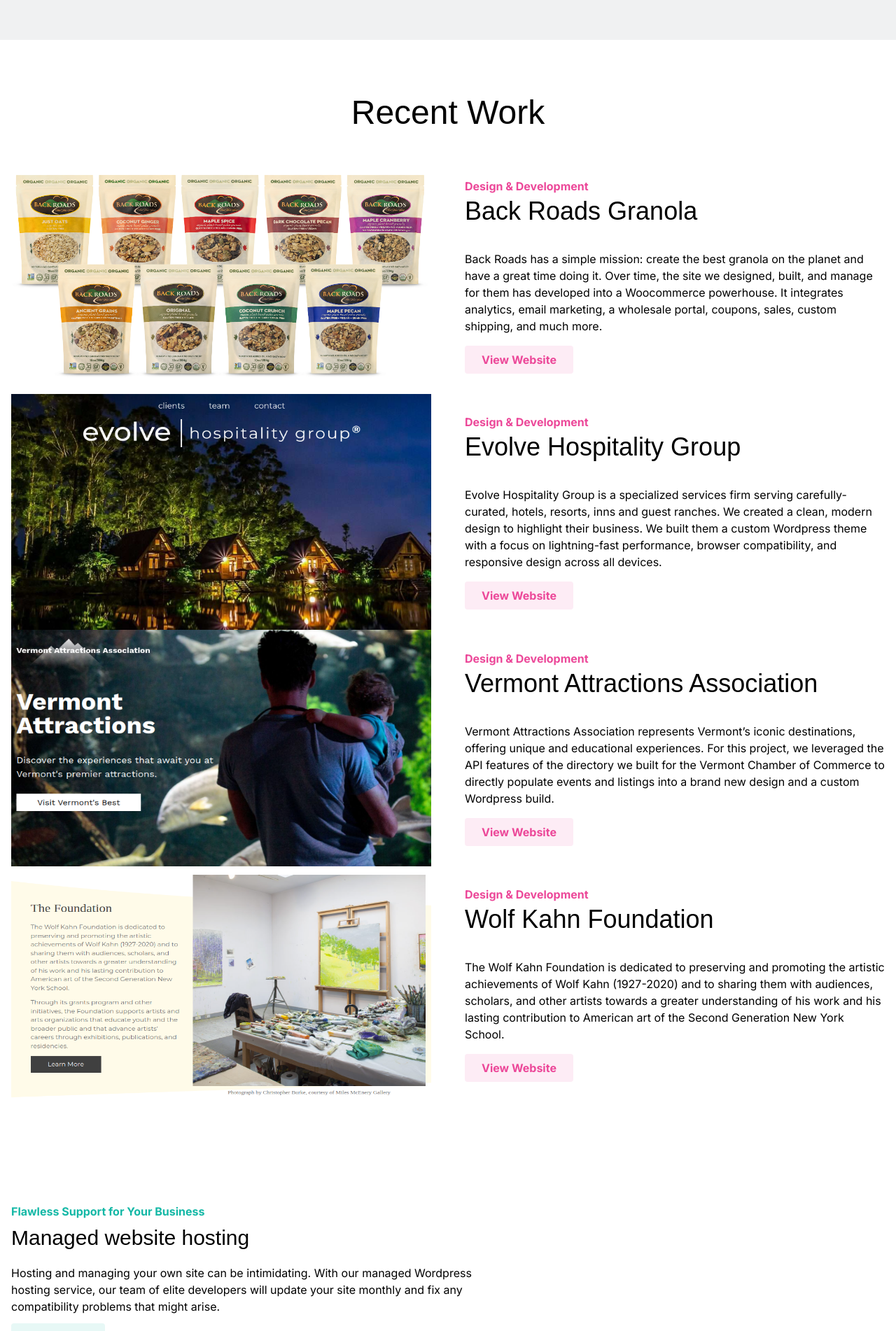
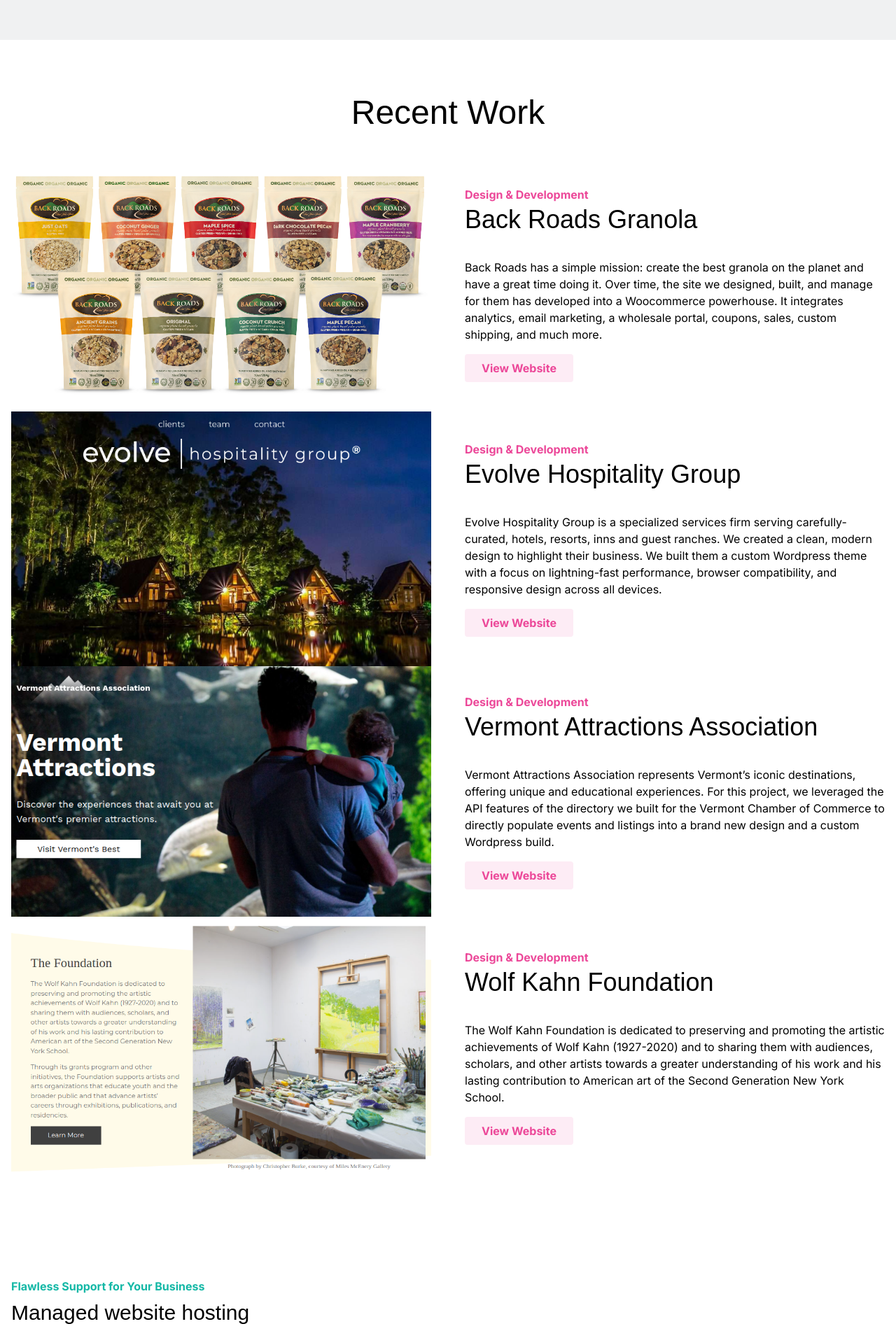
Before and after one commit to 10fdesign/10f2023, a Jekyll site: the page built from index.html, in a window 1280 px wide. Shown: the part 1911-3813 px from the top of the page at 70% size. Built offline with Jekyll 4.4.1, drawn with Linux system fonts in a browser that asks for light colours; some web fonts are replaced.

Commit message:
Removed aspect-video.

```diff
--- a/_includes/project.html
+++ b/_includes/project.html
@@ -1,6 +1,6 @@
 <div class="flex flex-col md:flex-row items-center gap-12">
     <div class="basis-1/2">
-        <img src="{{ project.tile-photo }}" alt="" loading="lazy" class="aspect-video">
+        <img src="{{ project.tile-photo }}" alt="" loading="lazy" class="">
     </div>
     <div class=" basis-1/2 flex flex-col gap-1">
         <p class="font-bold text-pink-500">{{ project.responsibilities }}</p>
```
